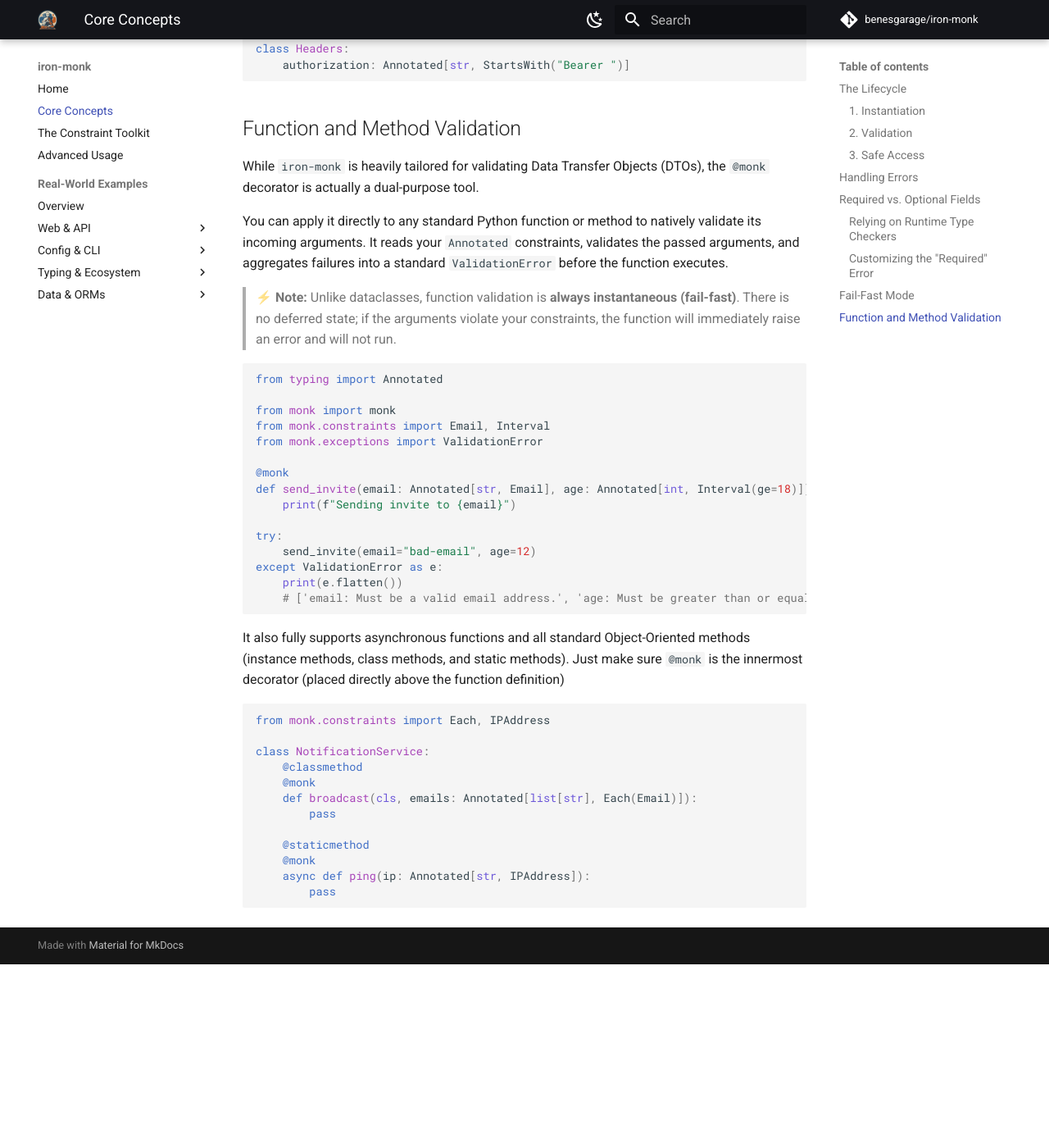
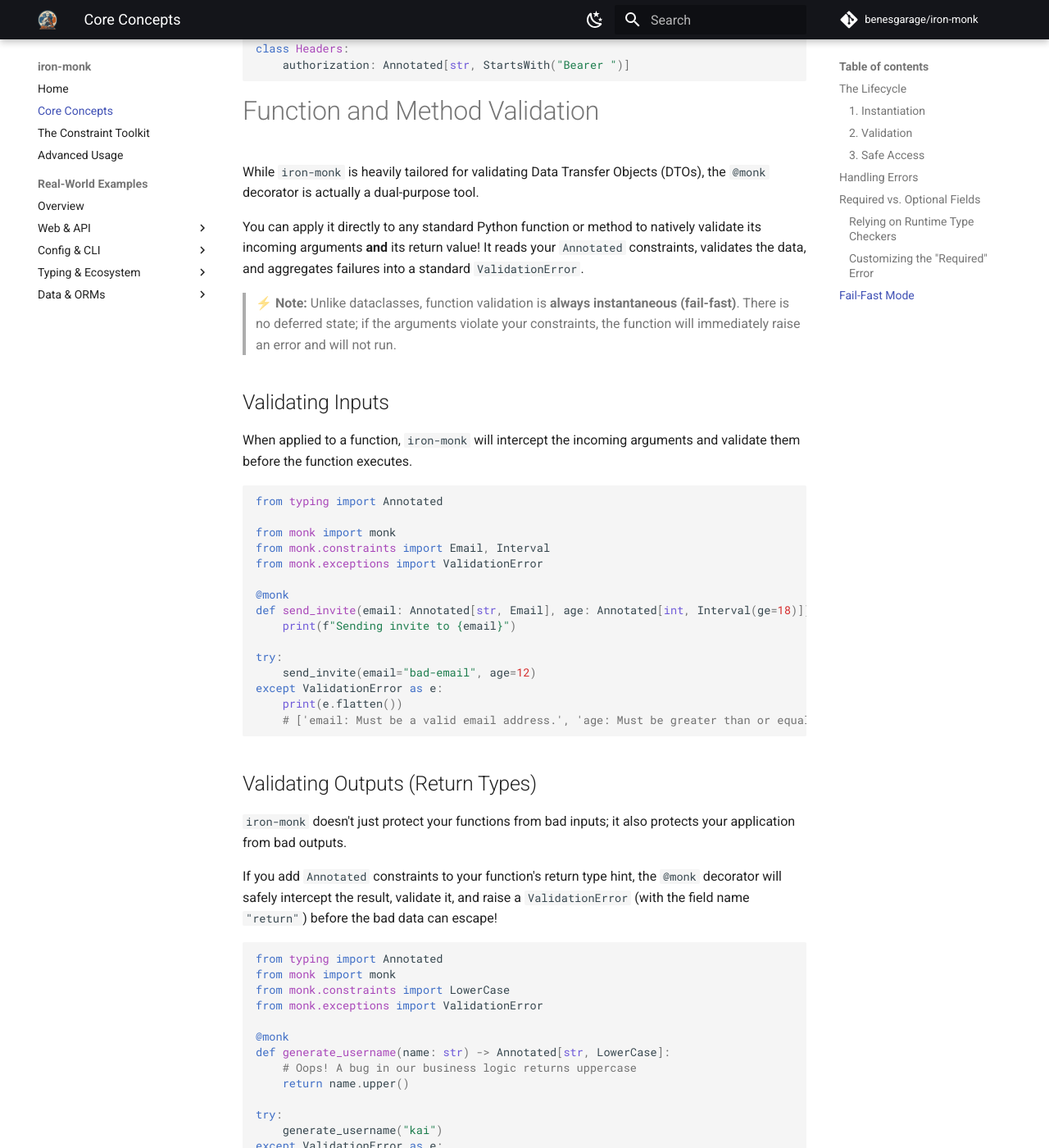
Before and after one commit to benesgarage/iron-monk, an MkDocs documentation site: the page built from docs/core_concepts.md, in a window 1280 px wide and 1400 px high, scrolled down 3557 px. Shown: the whole window at 82% size. Built offline with MkDocs 1.6.1 and Material for MkDocs 9.7.7, drawn with Linux system fonts in a browser that asks for light colours; comment, search, counter and statistics services are not loaded; before the commit the page ends 4733 px from its top, so only the background shows below that; some of the changed text lies outside the part shown.

````diff
--- a/docs/core_concepts.md
+++ b/docs/core_concepts.md
@@ -147,14 +147,17 @@ class Headers:
     authorization: Annotated[str, StartsWith("Bearer ")]
 ```
 
-## Function and Method Validation
+# Function and Method Validation
 
 While `iron-monk` is heavily tailored for validating Data Transfer Objects (DTOs), the `@monk` decorator is actually a dual-purpose tool.
 
-You can apply it directly to any standard Python function or method to natively validate its incoming arguments.
-It reads your `Annotated` constraints, validates the passed arguments, and aggregates failures into a standard `ValidationError` before the function executes.
+You can apply it directly to any standard Python function or method to natively validate its incoming arguments **and** its return value! It reads your `Annotated` constraints, validates the data, and aggregates failures into a standard `ValidationError`.
 
 > **⚡ Note:** Unlike dataclasses, function validation is **always instantaneous (fail-fast)**. There is no deferred state; if the arguments violate your constraints, the function will immediately raise an error and will not run.
+
+## Validating Inputs
+
+When applied to a function, `iron-monk` will intercept the incoming arguments and validate them before the function executes.
 
 ```python
 from typing import Annotated
@@ -174,9 +177,37 @@ except ValidationError as e:
     # ['email: Must be a valid email address.', 'age: Must be greater than or equal to 18.']
 ```
 
-It also fully supports asynchronous functions and all standard Object-Oriented methods (instance methods, class methods, and static methods). Just make sure `@monk` is the innermost decorator (placed directly above the function definition)
+## Validating Outputs (Return Types)
+
+`iron-monk` doesn't just protect your functions from bad inputs; it also protects your application from bad outputs.
+
+If you add `Annotated` constraints to your function's return type hint, the `@monk` decorator will safely intercept the result, validate it, and raise a `ValidationError` (with the field name `"return"`) before the bad data can escape!
 
 ```python
+from typing import Annotated
+from monk import monk
+from monk.constraints import LowerCase
+from monk.exceptions import ValidationError
+
+@monk
+def generate_username(name: str) -> Annotated[str, LowerCase]:
+    # Oops! A bug in our business logic returns uppercase
+    return name.upper()
+
+try:
+    generate_username("kai")
+except ValidationError as e:
+    print(e.flatten())
+    # ['return: Failed validation for islower.']
+```
+
+## Object-Oriented & Async Support
+
+The decorator fully supports asynchronous functions and all standard Object-Oriented methods (instance methods, class methods, and static methods). Just make sure `@monk` is the **innermost** decorator (placed directly above the function definition).
+
+```python
+from typing import Annotated
+from monk import monk
 from monk.constraints import Each, IPAddress
 
 class NotificationService:
--- a/pyproject.toml
+++ b/pyproject.toml
@@ -4,7 +4,7 @@ build-backend = "setuptools.build_meta"
 
 [project]
 name = "iron-monk"
-version = "0.7.0"
+version = "0.8.0"
 description = "A minimalist, zero-coercion validation library for Python."
 readme = "README.md"
 authors = [
````
Also changed, not shown: CHANGELOG.md (+5 -0 lines), 4 other files.
